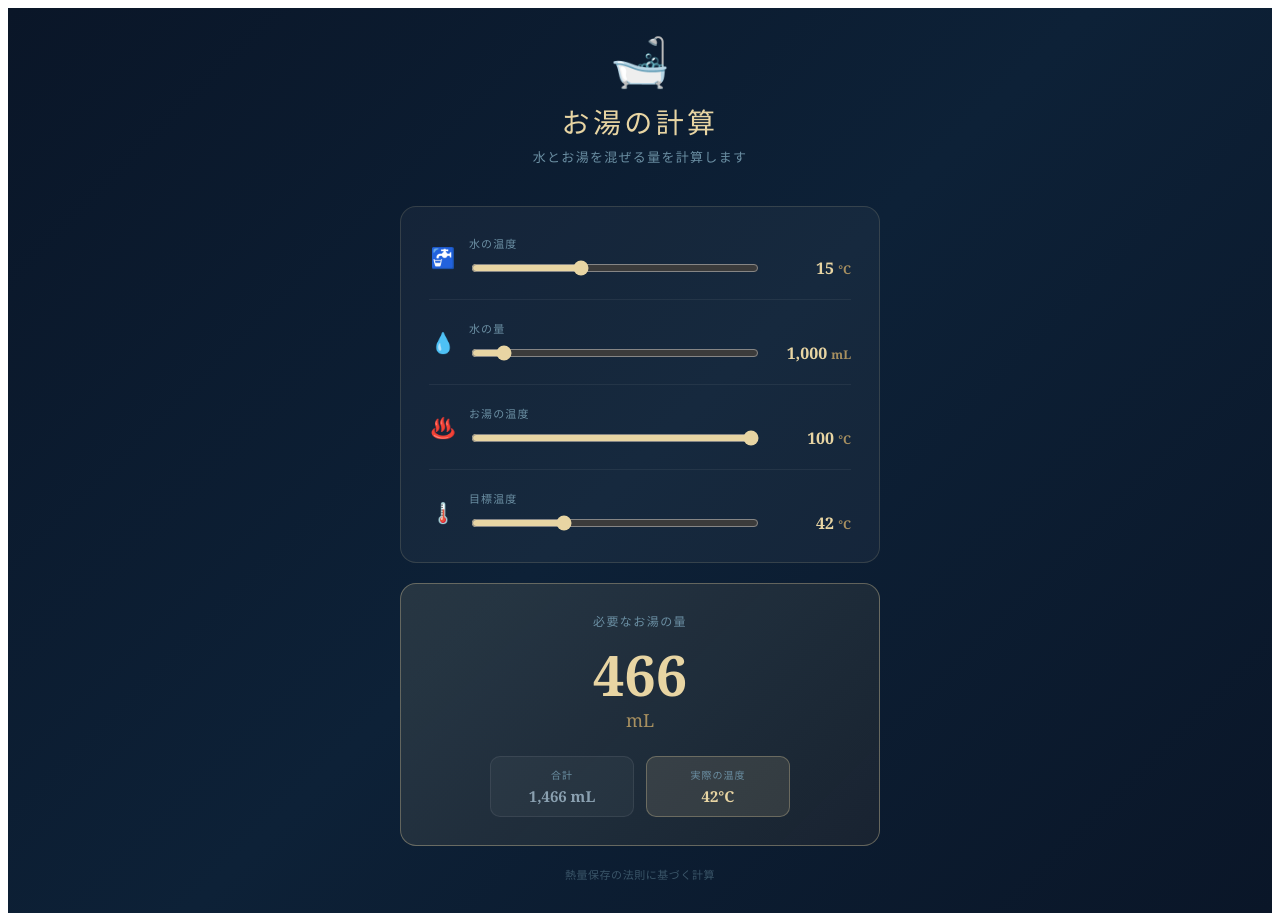
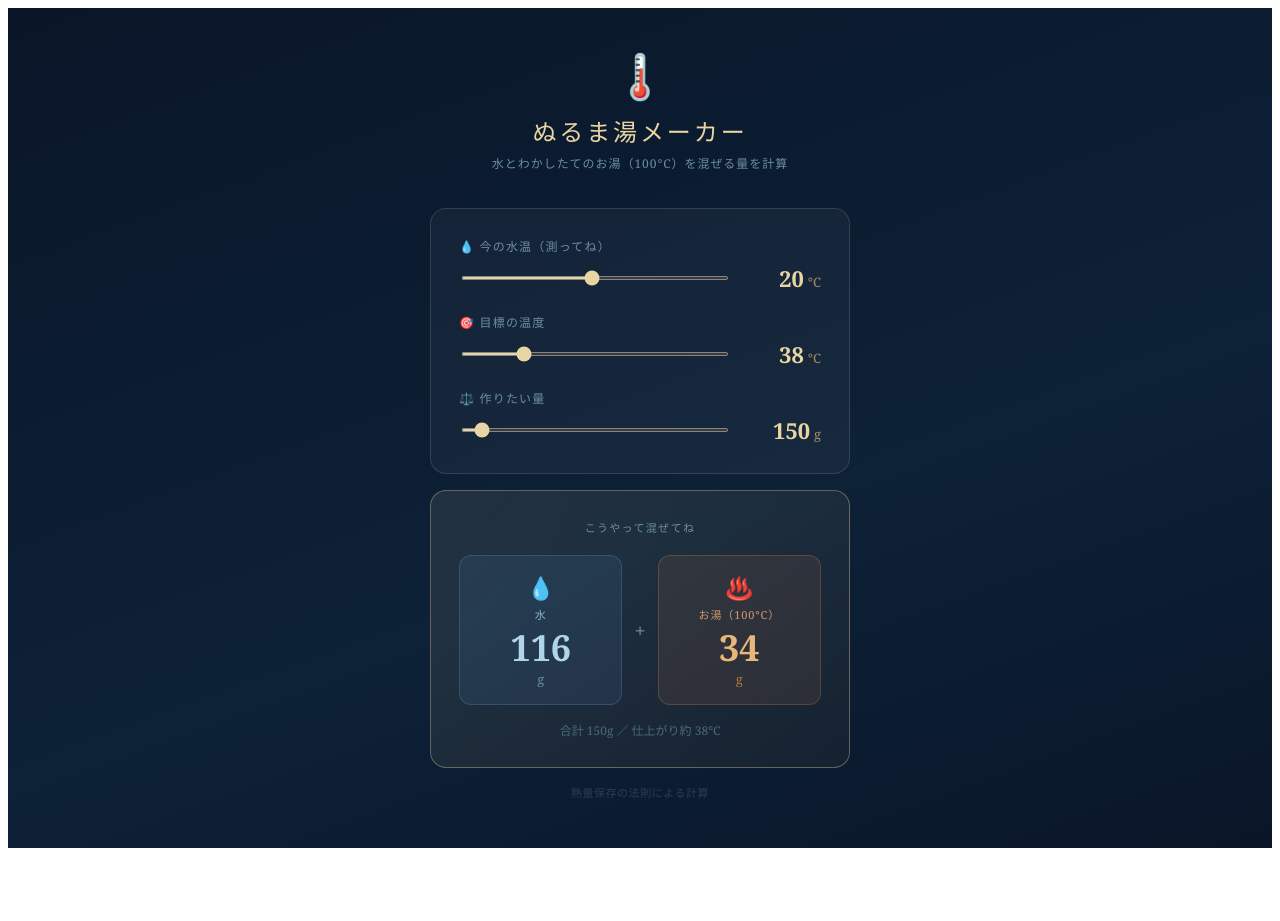
Before and after one commit to nori205/water-mixer-app, a React (Vite) app: page / in a window 1280 px wide. After the commit the page ends 856 px from the top, so only its background shows below. Built offline with nearby package versions, Linux system fonts and the light colour scheme.

Commit message:
Redesign: ぬるま湯メーカー - water+100℃ mixing calculator in grams

```diff
--- a/src/App.jsx
+++ b/src/App.jsx
@@ -1,97 +1,69 @@
 import { useState } from "react";
 
-const InputRow = ({ label, icon, value, onChange, unit, min, max, step = 1, isLast }) => (
-  <div style={{
-    display: "flex",
-    alignItems: "center",
-    gap: "12px",
-    paddingBottom: isLast ? 0 : "20px",
-    marginBottom: isLast ? 0 : "20px",
-    borderBottom: isLast ? "none" : "1px solid rgba(255,255,255,0.06)",
-  }}>
-    <span style={{ fontSize: "20px", width: "28px", textAlign: "center" }}>{icon}</span>
-    <div style={{ flex: 1 }}>
-      <div style={{ color: "#6b8fa3", fontSize: "11px", letterSpacing: "0.1em", marginBottom: "6px" }}>
+const HOT_TEMP = 100;
+
+function NumInput({ label, value, onChange, unit, min, max }) {
+  return (
+    <div style={{ marginBottom: "20px" }}>
+      <label style={{ display: "block", color: "#6b8fa3", fontSize: "12px", letterSpacing: "0.1em", marginBottom: "8px" }}>
         {label}
-      </div>
+      </label>
       <div style={{ display: "flex", alignItems: "center", gap: "10px" }}>
         <input
           type="range"
           min={min}
           max={max}
-          step={step}
           value={value}
           onChange={e => onChange(Number(e.target.value))}
-          style={{ flex: 1, accentColor: "#e8d5a3", cursor: "pointer" }}
+          style={{ flex: 1, accentColor: "#e8d5a3", cursor: "pointer", height: "4px" }}
         />
-        <div style={{
-          color: "#e8d5a3",
-          fontSize: "16px",
-          fontWeight: "bold",
-          minWidth: "80px",
-          textAlign: "right",
-        }}>
-          {value.toLocaleString()} <span style={{ fontSize: "12px", color: "#a89060" }}>{unit}</span>
+        <div style={{ display: "flex", alignItems: "baseline", gap: "4px", minWidth: "80px", justifyContent: "flex-end" }}>
+          <span style={{ color: "#e8d5a3", fontSize: "22px", fontWeight: "bold" }}>{value}</span>
+          <span style={{ color: "#a89060", fontSize: "13px" }}>{unit}</span>
         </div>
       </div>
     </div>
-  </div>
-);
-
-const StatBadge = ({ label, value, highlight }) => (
-  <div style={{
-    background: highlight ? "rgba(232,213,163,0.12)" : "rgba(255,255,255,0.04)",
-    border: `1px solid ${highlight ? "rgba(232,213,163,0.3)" : "rgba(255,255,255,0.08)"}`,
-    borderRadius: "10px",
-    padding: "10px 16px",
-    minWidth: "110px",
-  }}>
-    <div style={{ color: "#6b8fa3", fontSize: "10px", letterSpacing: "0.1em", marginBottom: "4px" }}>{label}</div>
-    <div style={{ color: highlight ? "#e8d5a3" : "#8aa0b0", fontSize: "15px", fontWeight: "bold" }}>{value}</div>
-  </div>
-);
+  );
+}
 
 export default function App() {
-  const [coldTemp, setColdTemp] = useState(15);
-  const [coldAmount, setColdAmount] = useState(1000);
-  const [hotTemp, setHotTemp] = useState(100);
-  const [targetTemp, setTargetTemp] = useState(42);
+  const [coldTemp, setColdTemp] = useState(20);
+  const [targetTemp, setTargetTemp] = useState(38);
+  const [total, setTotal] = useState(150);
 
-  const isValid = hotTemp > targetTemp && targetTemp > coldTemp;
+  const isValid = targetTemp > coldTemp && targetTemp < HOT_TEMP;
 
-  const hotAmount = isValid
-    ? Math.round((coldAmount * (targetTemp - coldTemp)) / (hotTemp - targetTemp))
-    : null;
+  let coldG = null;
+  let hotG = null;
 
-  const totalAmount = hotAmount !== null ? coldAmount + hotAmount : null;
-
-  const mixedTemp = hotAmount !== null
-    ? Math.round((coldAmount * coldTemp + hotAmount * hotTemp) / (coldAmount + hotAmount))
-    : null;
+  if (isValid) {
+    coldG = Math.round(total * (targetTemp - HOT_TEMP) / (coldTemp - HOT_TEMP));
+    hotG = total - coldG;
+    // clamp negatives just in case
+    if (coldG < 0) coldG = 0;
+    if (hotG < 0) hotG = 0;
+  }
 
   return (
     <div style={{
       minHeight: "100vh",
-      background: "linear-gradient(135deg, #0a1628 0%, #0d2137 50%, #0a1628 100%)",
+      background: "linear-gradient(160deg, #0a1628 0%, #0d2137 60%, #0a1628 100%)",
       display: "flex",
       alignItems: "center",
       justifyContent: "center",
       fontFamily: "'Georgia', serif",
       padding: "20px",
     }}>
-      <div style={{ width: "100%", maxWidth: "480px" }}>
+      <div style={{ width: "100%", maxWidth: "420px" }}>
+
         {/* Title */}
-        <div style={{ textAlign: "center", marginBottom: "40px" }}>
-          <div style={{ fontSize: "48px", marginBottom: "8px" }}>🛁</div>
-          <h1 style={{
-            color: "#e8d5a3",
-            fontSize: "28px",
-            fontWeight: "normal",
-            letterSpacing: "0.12em",
-            margin: "0 0 6px 0",
-          }}>お湯の計算</h1>
-          <p style={{ color: "#6b8fa3", fontSize: "13px", letterSpacing: "0.1em", margin: 0 }}>
-            水とお湯を混ぜる量を計算します
+        <div style={{ textAlign: "center", marginBottom: "36px" }}>
+          <div style={{ fontSize: "44px", marginBottom: "8px" }}>🌡️</div>
+          <h1 style={{ color: "#e8d5a3", fontSize: "24px", fontWeight: "normal", letterSpacing: "0.12em", margin: "0 0 6px 0" }}>
+            ぬるま湯メーカー
+          </h1>
+          <p style={{ color: "#6b8fa3", fontSize: "12px", letterSpacing: "0.08em", margin: 0 }}>
+            水とわかしたてのお湯（100°C）を混ぜる量を計算
           </p>
         </div>
 
@@ -100,54 +72,96 @@ export default function App() {
           background: "rgba(255,255,255,0.04)",
           border: "1px solid rgba(232,213,163,0.15)",
           borderRadius: "16px",
-          padding: "28px",
-          marginBottom: "20px",
+          padding: "28px 28px 8px",
+          marginBottom: "16px",
         }}>
-          <InputRow label="水の温度" icon="🚰" value={coldTemp} onChange={setColdTemp} unit="°C" min={0} max={40} />
-          <InputRow label="水の量" icon="💧" value={coldAmount} onChange={setColdAmount} unit="mL" min={100} max={10000} step={100} />
-          <InputRow label="お湯の温度" icon="♨️" value={hotTemp} onChange={setHotTemp} unit="°C" min={41} max={100} />
-          <InputRow label="目標温度" icon="🌡️" value={targetTemp} onChange={setTargetTemp} unit="°C" min={coldTemp + 1} max={hotTemp - 1} isLast />
+          <NumInput
+            label="💧 今の水温（測ってね）"
+            value={coldTemp}
+            onChange={setColdTemp}
+            unit="°C"
+            min={1}
+            max={40}
+          />
+          <NumInput
+            label="🎯 目標の温度"
+            value={targetTemp}
+            onChange={v => setTargetTemp(Math.min(99, Math.max(coldTemp + 1, v)))}
+            unit="°C"
+            min={coldTemp + 1}
+            max={99}
+          />
+          <NumInput
+            label="⚖️ 作りたい量"
+            value={total}
+            onChange={setTotal}
+            unit="g"
+            min={50}
+            max={2000}
+          />
         </div>
 
         {/* Result */}
         <div style={{
           background: isValid
-            ? "linear-gradient(135deg, rgba(232,213,163,0.12), rgba(180,140,80,0.08))"
-            : "rgba(255,255,255,0.03)",
-          border: `1px solid ${isValid ? "rgba(232,213,163,0.35)" : "rgba(255,80,80,0.25)"}`,
+            ? "linear-gradient(135deg, rgba(232,213,163,0.1), rgba(180,140,80,0.06))"
+            : "rgba(255,80,80,0.05)",
+          border: `1px solid ${isValid ? "rgba(232,213,163,0.35)" : "rgba(255,80,80,0.2)"}`,
           borderRadius: "16px",
           padding: "28px",
-          textAlign: "center",
         }}>
           {!isValid ? (
-            <p style={{ color: "#e87070", fontSize: "14px", margin: 0, letterSpacing: "0.05em" }}>
-              ⚠️ 目標温度は水温より高く、お湯の温度より低くしてください
+            <p style={{ color: "#e87070", fontSize: "13px", textAlign: "center", margin: 0 }}>
+              ⚠️ 目標温度は水温より高く、100°C未満にしてください
             </p>
           ) : (
             <>
-              <p style={{ color: "#6b8fa3", fontSize: "12px", letterSpacing: "0.12em", margin: "0 0 16px 0" }}>
-                必要なお湯の量
+              <p style={{ color: "#6b8fa3", fontSize: "11px", letterSpacing: "0.12em", textAlign: "center", margin: "0 0 20px 0" }}>
+                こうやって混ぜてね
               </p>
-              <div style={{ color: "#e8d5a3", fontSize: "56px", fontWeight: "bold", lineHeight: 1, marginBottom: "6px" }}>
-                {hotAmount?.toLocaleString()}
+              <div style={{ display: "flex", gap: "12px" }}>
+                <div style={{
+                  flex: 1,
+                  background: "rgba(100,160,220,0.1)",
+                  border: "1px solid rgba(100,160,220,0.25)",
+                  borderRadius: "12px",
+                  padding: "16px",
+                  textAlign: "center",
+                }}>
+                  <div style={{ fontSize: "22px", marginBottom: "4px" }}>💧</div>
+                  <div style={{ color: "#8ab4cc", fontSize: "11px", letterSpacing: "0.08em", marginBottom: "8px" }}>水</div>
+                  <div style={{ color: "#b0d4e8", fontSize: "36px", fontWeight: "bold", lineHeight: 1 }}>{coldG}</div>
+                  <div style={{ color: "#6b8fa3", fontSize: "13px", marginTop: "4px" }}>g</div>
+                </div>
+                <div style={{ display: "flex", alignItems: "center", color: "#6b8fa3", fontSize: "20px" }}>+</div>
+                <div style={{
+                  flex: 1,
+                  background: "rgba(220,140,80,0.1)",
+                  border: "1px solid rgba(220,140,80,0.25)",
+                  borderRadius: "12px",
+                  padding: "16px",
+                  textAlign: "center",
+                }}>
+                  <div style={{ fontSize: "22px", marginBottom: "4px" }}>♨️</div>
+                  <div style={{ color: "#cc9a6b", fontSize: "11px", letterSpacing: "0.08em", marginBottom: "8px" }}>お湯（100°C）</div>
+                  <div style={{ color: "#e8b87a", fontSize: "36px", fontWeight: "bold", lineHeight: 1 }}>{hotG}</div>
+                  <div style={{ color: "#a87840", fontSize: "13px", marginTop: "4px" }}>g</div>
+                </div>
               </div>
-              <div style={{ color: "#a89060", fontSize: "18px", marginBottom: "24px" }}>mL</div>
-              <div style={{ display: "flex", gap: "12px", justifyContent: "center" }}>
-                <StatBadge label="合計" value={`${totalAmount?.toLocaleString()} mL`} />
-                <StatBadge label="実際の温度" value={`${mixedTemp}°C`} highlight />
+              <div style={{
+                marginTop: "16px",
+                textAlign: "center",
+                color: "#4a6a7a",
+                fontSize: "12px",
+              }}>
+                合計 {total}g ／ 仕上がり約 {targetTemp}°C
               </div>
             </>
           )}
         </div>
 
-        <p style={{
-          textAlign: "center",
-          color: "#3a5568",
-          fontSize: "11px",
-          marginTop: "20px",
-          letterSpacing: "0.05em",
-        }}>
-          熱量保存の法則に基づく計算
+        <p style={{ textAlign: "center", color: "#2a3f50", fontSize: "11px", marginTop: "16px", letterSpacing: "0.05em" }}>
+          熱量保存の法則による計算
         </p>
       </div>
     </div>
```
